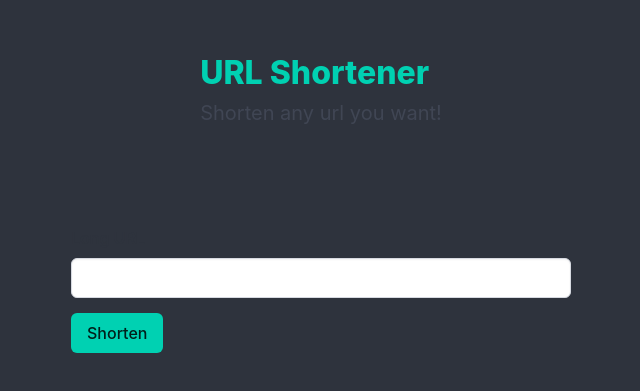
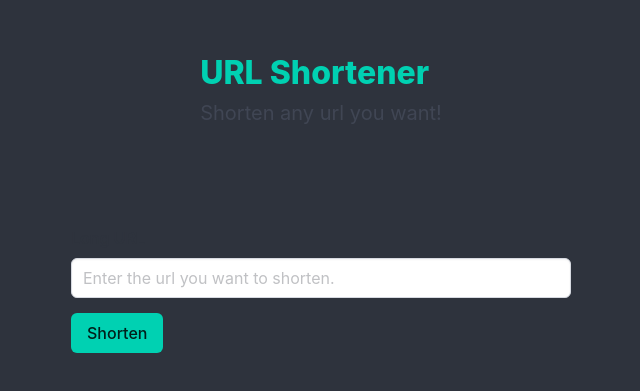
Before and after one commit to NaspoDev/url-shortener, a React (Vite) app in the folder client/: page / in a window 1280 px wide. Shown: the part 145-536 px from the top of the page, without its empty margins (319-959 px from the left). Built offline with nearby package versions, Linux system fonts and the light colour scheme.

Commit message:
Working on form submit

```diff
--- a/client/src/App.tsx
+++ b/client/src/App.tsx
@@ -1,3 +1,4 @@
+import { FormEvent } from "react";
 import "./css/App.css";
 
 function App() {
@@ -8,15 +9,36 @@ function App() {
         <h2 className="subtitle">Shorten any url you want!</h2>
       </div>
 
-      <form action="" className="shortener-form">
+      <form action="" className="shortener-form" onSubmit={handleFormSubmit}>
         <label htmlFor="url-input" className="label">
           Long URL
         </label>
-        <input type="text" id="url-input" className="input" />
-        <button className="button is-primary">Shorten</button>
+        <input
+          type="text"
+          id="url-input"
+          className="input"
+          placeholder="Enter the url you want to shorten."
+        />
+        <button className="button is-primary" type="submit">
+          Shorten
+        </button>
       </form>
     </div>
   );
+
+  function handleFormSubmit(event: FormEvent): void {
+    // Prevent the form from refreshing the page on submit.
+    event.preventDefault();
+
+    const inputField = document.getElementById("url-input") as HTMLInputElement;
+
+    // if the input field is empty return.
+    if (inputField.value.trim().length == 0) {
+      return;
+    }
+
+    // TODO: submit url to backend (would i validate url here or in the backend?)
+  }
 }
 
 export default App;
```
